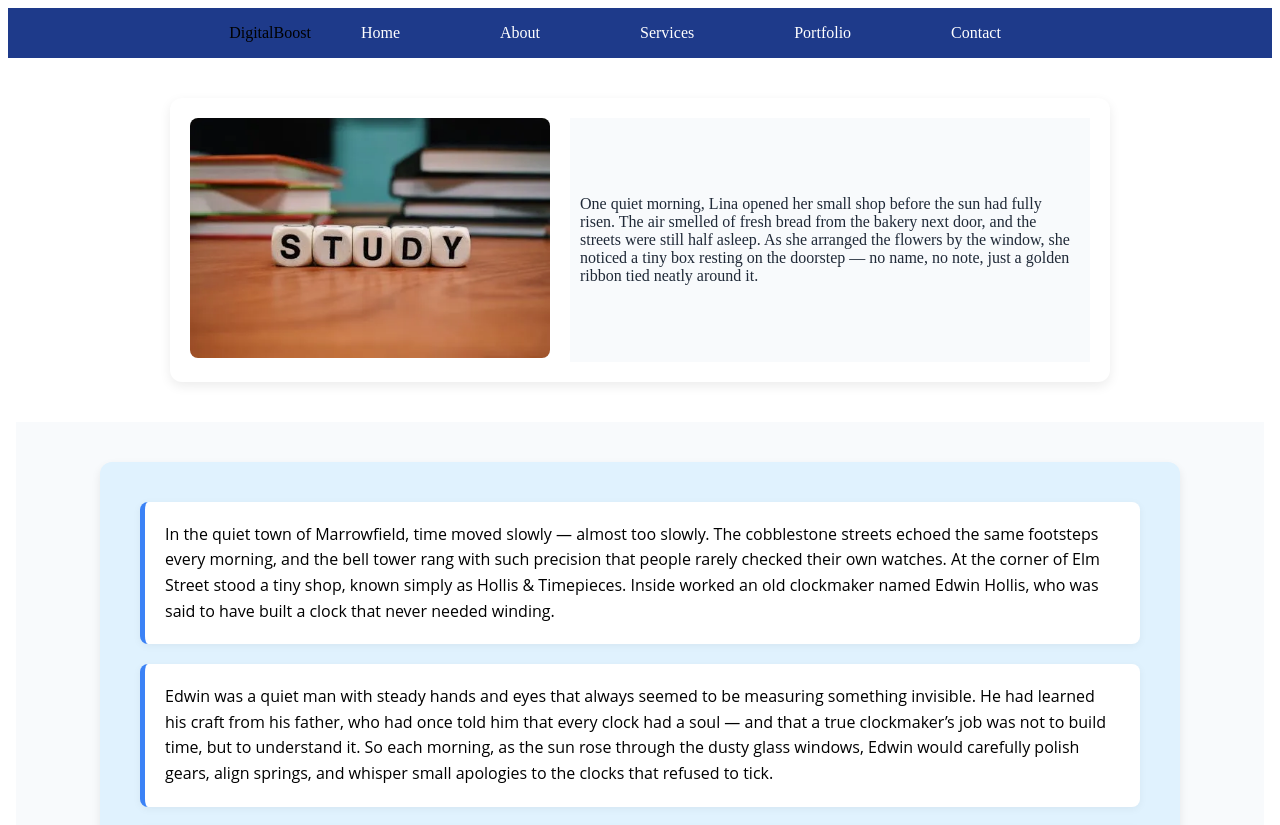
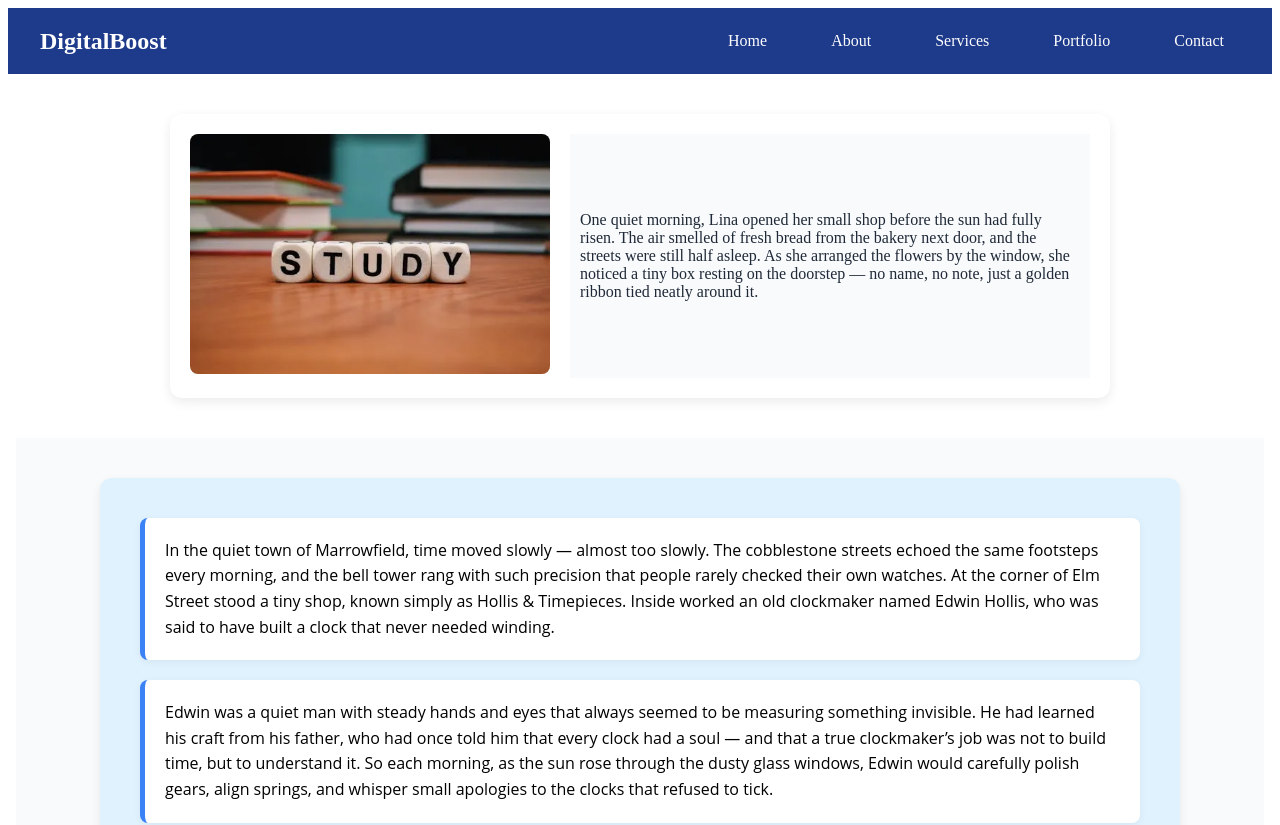
Before and after one commit to MauriceOmbewa/softkit-angular, an Angular app: page / in a window 1280 px wide. Shown: the top 825 px of the page. Built offline with nearby package versions, Linux system fonts and the light colour scheme.

Commit message:
Update header CSS for professional agency layout

```diff
--- a/src/app/app.header.css
+++ b/src/app/app.header.css
@@ -2,14 +2,26 @@
     display: flex;
     background-color: #1E3A8A;
     align-items: center;
-    justify-content: center;
-    padding: 1rem 0;
+    justify-content: space-between;
+    padding: 1rem 2rem;
+}
+.logo {
+    color: #FFFFFF;
+    font-size: 1.5rem;
+    font-weight: bold;
+}
+nav {
+    display: flex;
+    gap: 2rem;
 }
 .navbar a {
     color: #FFFFFF;
-    padding-inline: 50px;
     text-decoration: none;
+    padding: 0.5rem 1rem;
+    border-radius: 4px;
+    transition: all 0.3s ease;
 }
 .navbar a:hover{
-    color: #3B82F6;
+    background-color: #3B82F6;
+    color: #FFFFFF;
 }
```
